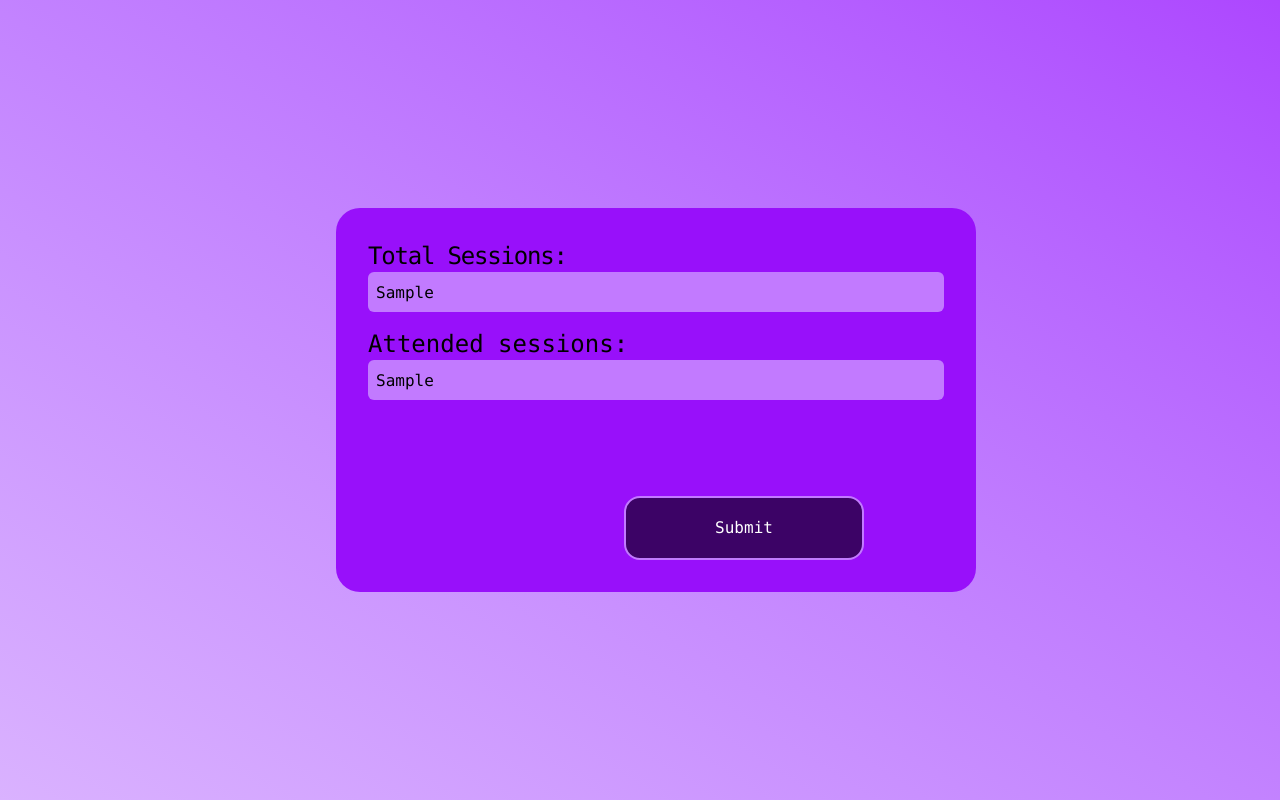
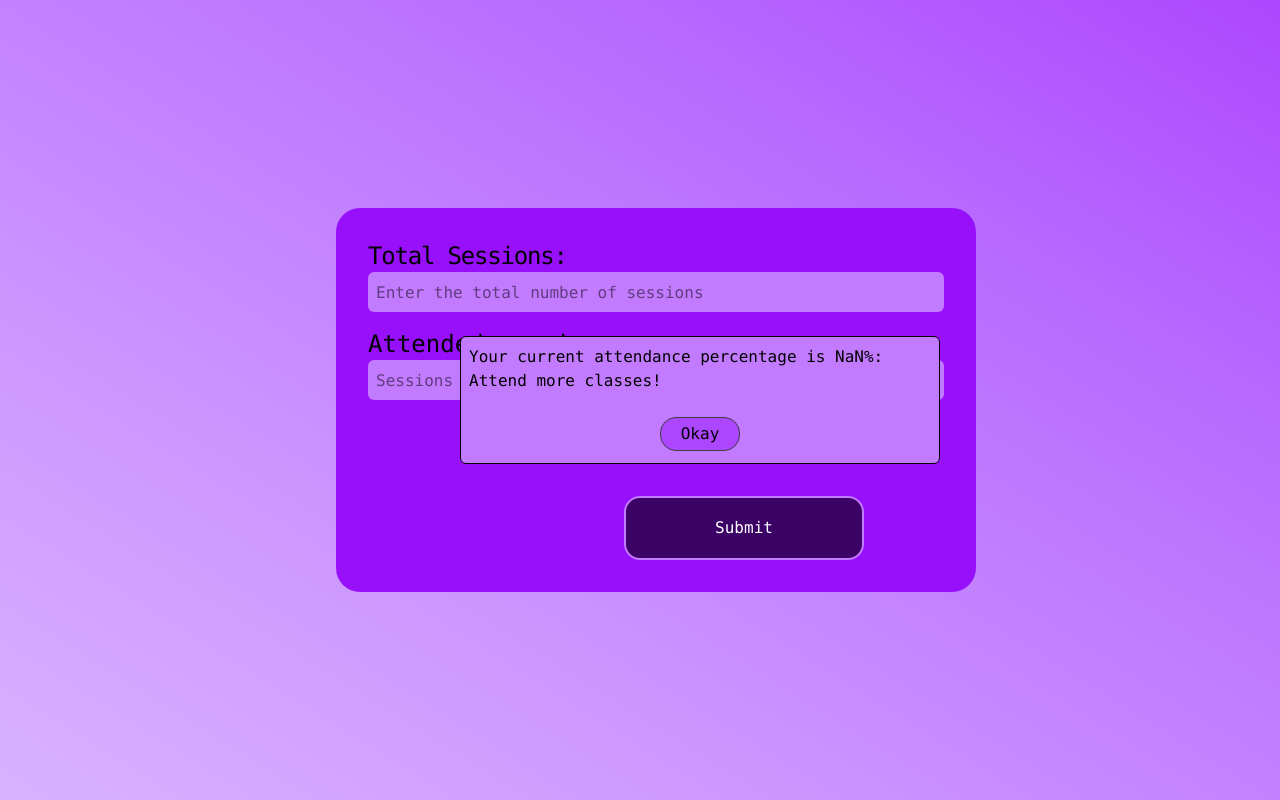
Before and after one commit to Amit4218/attendenceTracker, a React (Vite) app: page / in a window 1280 px wide. Both pictures are taken after typing "Sample", "Sample" into the empty fields and a click on the button "Submit". Built offline with nearby package versions, Linux system fonts and the light colour scheme.

Commit message:
final commit

```diff
--- a/src/App.jsx
+++ b/src/App.jsx
@@ -8,7 +8,8 @@ const App = () => {
 
   return (
     <>
-      <Input/>
+      <Input />
+
     </>
   )
 }
--- a/src/components/Input.jsx
+++ b/src/components/Input.jsx
@@ -1,4 +1,5 @@
 import React, { useState } from 'react'
+import Popup from './Popup';
 
 const Input = () => {
 
@@ -13,43 +14,78 @@ const Input = () => {
     setAttended(e.target.value);
   };
 
+
+   const [showPopup, setShowPopup] = useState(false);
+   const [attendancePercentage, setAttendancePercentage] = useState(null);
+
   const submitHandler = (e) => {
     e.preventDefault();
-    setAttended("")
-    setTotal("")
+
+    if (total && attended) {
+      const percentage = ((Number(attended) / Number(total)) * 100).toFixed(2)
+      setAttendancePercentage(percentage)
+      setShowPopup(true)
+    }
+
+
+    setAttended("");
+    setTotal("");
   }
 
   return (
     <>
-      <div className='bg-linear-to-bl from-purple-500 to-purple-300 h-screen w-full flex justify-center items-center'>
-        <div className='flex justify-center items-center bg-purple-600 rounded-3xl h-96 w-1/2 font-mono ml-64 mr-56'>
-          <form className='flex flex-col justify-center items-start h-full w-full p-8' onSubmit={submitHandler}> {/* Added padding and full width */}
-            <div className='mb-4 w-full '> {/* Flex container for alignment */}
-              <h1 className='text-2xl mr-4 tracking-tighter'>Total Sessions:</h1>
+      <div className="bg-linear-to-bl from-purple-500 to-purple-300 h-screen w-full flex justify-center items-center">
+        <div className="flex justify-center items-center bg-purple-600 rounded-3xl h-96 w-1/2 font-mono ml-64 mr-56">
+          <form
+            className="flex flex-col justify-center items-start h-full w-full p-8"
+            onSubmit={submitHandler}
+          >
+            {" "}
+            {/* Added padding and full width */}
+            <div className="mb-4 w-full ">
+              {" "}
+              {/* Flex container for alignment */}
+              <h1 className="text-2xl mr-4 tracking-tighter">
+                Total Sessions:
+              </h1>
               <input
+                onChange={handleChange}
+                value={total}
                 name="total"
                 type="text"
                 className="border-purple-900 bg-purple-400 rounded-md h-10 w-full p-2 outline-0" // Full width for input
-                placeholder='Enter the total number of sessions'
+                placeholder="Enter the total number of sessions"
               />
             </div>
-
-            <div className='mb-4 w-full '> {/* Flex container for alignment */}
-              <h1 className='text-2xl mr-4'>Attended sessions:</h1>
+            <div className="mb-4 w-full ">
+              {" "}
+              {/* Flex container for alignment */}
+              <h1 className="text-2xl mr-4">Attended sessions:</h1>
               <input
+                onChange={handleChange2}
+                value={attended}
                 name="attended"
                 type="text"
                 className="border-purple-900 bg-purple-400 rounded-md h-10 w-full p-2 outline-0" // Full width for input
-                placeholder='Sessions attended'
+                placeholder="Sessions attended"
               />
             </div>
-
-            <button type="submit" className="text-white bg-purple-950 rounded-2xl w-60 mt-20 ml-64 h-96 hover:bg-purple-500 hover:text-black hover:border-purple-950 border-2 border-solid border-purple-400">
+            <button
+              type="submit"
+              className="text-white bg-purple-950 rounded-2xl w-60 mt-20 ml-64 h-96 hover:bg-purple-500 hover:text-black hover:border-purple-950 border-2 border-solid border-purple-400"
+            >
               Submit
             </button>
           </form>
         </div>
       </div>
+
+      {showPopup && (
+        <Popup
+          attendence={attendancePercentage}
+          onClose={() => setShowPopup(false)}
+        />
+      )}
     </>
   );
 };
--- a/src/components/Popup.jsx
+++ b/src/components/Popup.jsx
@@ -1,15 +1,20 @@
 import React from "react";
 
-function Popup() {
+function Popup({ attendence, onClose }) {
   return (
-    <div className="h-screen flex justify-center items-center p-20 font-mono text-">
-      <div className="bg-purple-400 h-32 w-[30rem] border border-black rounded-md p-2">
-        <h1>Your Current attendence is from 100% is: </h1>
-        <p>Class need to make the 75 and more</p>
-        <div className="flex justify-center items-center mt-4 mb-3 p-2">
-          <button className="border border-zinc-700 w-20 rounded-2xl bg-purple-500 pt-1 pb-1 hover:bg-pink-200">
-            okay
-          </button>
+    <div className="absolute top-1/2 left-[30%] -translate-x-1 -translate-y-1/2">
+      <div className="flex justify-center items-center p-20 font-mono">
+        <div className="bg-purple-400 h-32 w-[30rem] border border-black rounded-md p-2">
+          <h1>Your current attendance percentage is {attendence}%:</h1>
+          <p>{attendence >= 75 ? "You're good!" : "Attend more classes!"}</p>
+          <div className="flex justify-center items-center mt-4 mb-3 p-2">
+            <button
+              onClick={onClose}
+              className="border border-zinc-700 w-20 rounded-2xl bg-purple-500 pt-1 pb-1 hover:bg-pink-200"
+            >
+              Okay
+            </button>
+          </div>
         </div>
       </div>
     </div>
```
